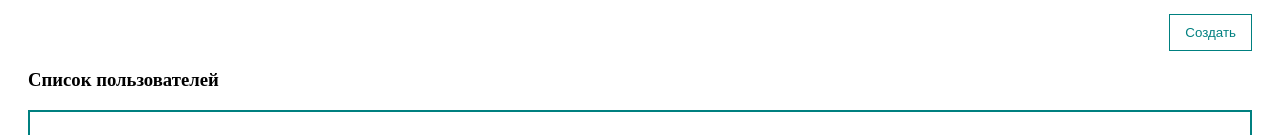
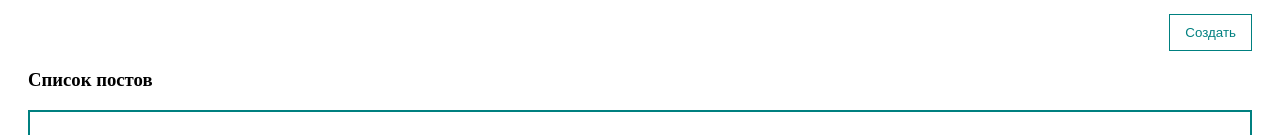
Before and after one commit to Bach1685/LearnigVue, a Vue app: page / in a window 1280 px wide. Shown: the part 194-329 px from the top of the page. Built offline with nearby package versions, Linux system fonts and the light colour scheme.

Commit message:
условие отрисовки постов

```diff
--- a/src/components/PostList.vue
+++ b/src/components/PostList.vue
@@ -1,6 +1,6 @@
 <template>
-  <div>
-    <h3>Список пользователей</h3>
+  <div v-if="posts.length">
+    <h3>Список постов</h3>
     <post-item
       class="post"
       :post="post"
@@ -9,6 +9,7 @@
       @remove="$emit('remove', post)"
     />
   </div>
+  <h2 v-else> Нет постов!</h2>
 </template>
 
 <script>
```
